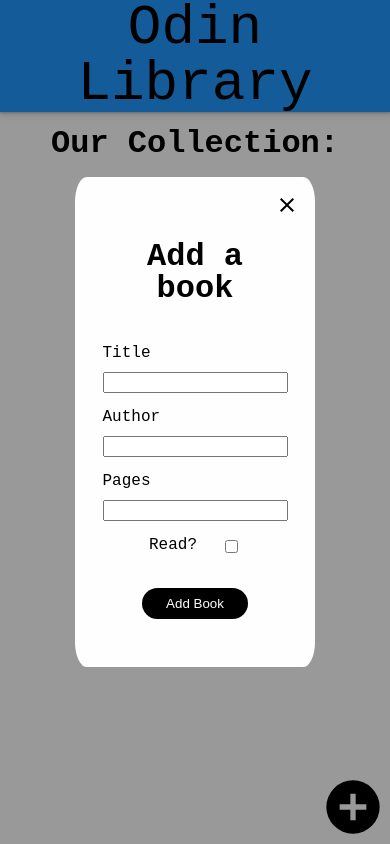
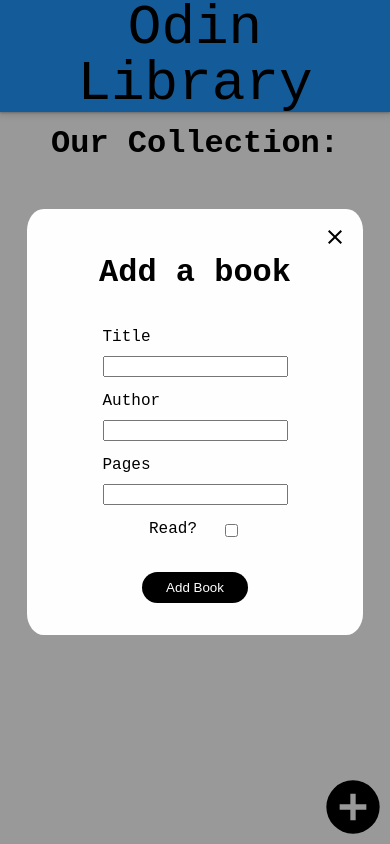
Before and after one commit to km5762/odin-library, a website: page index.html in a window 390 px wide. Both pictures are taken after a click on the icon 353 px from the left and 807 px from the top of the page. Drawn offline with Linux system fonts and the light colour scheme; a web font is replaced by a local one.

Commit message:
Made modal container more responsive

```diff
--- a/styles.css
+++ b/styles.css
@@ -56,8 +56,8 @@ header {
 .form-container {
   position: relative;
   background-color: #fefefe;
-  padding: 3rem 2rem;
-  width: 45%; /* Could be more or less, depending on screen size */
+  padding: 2rem;
+  width: max(15%, 17rem); /* Could be more or less, depending on screen size */
   border-radius: 5%;
   display: flex;
   flex-direction: column;
```
